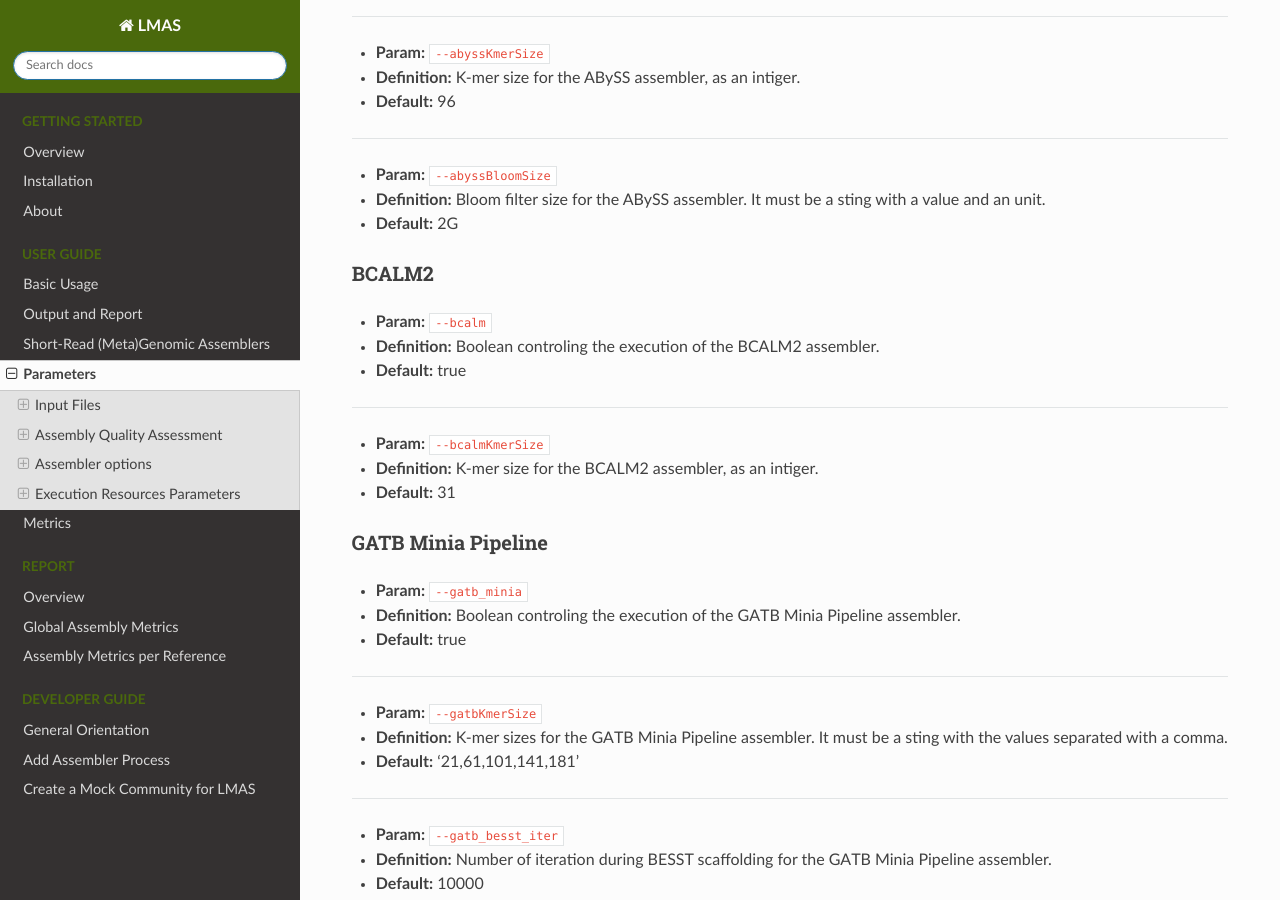
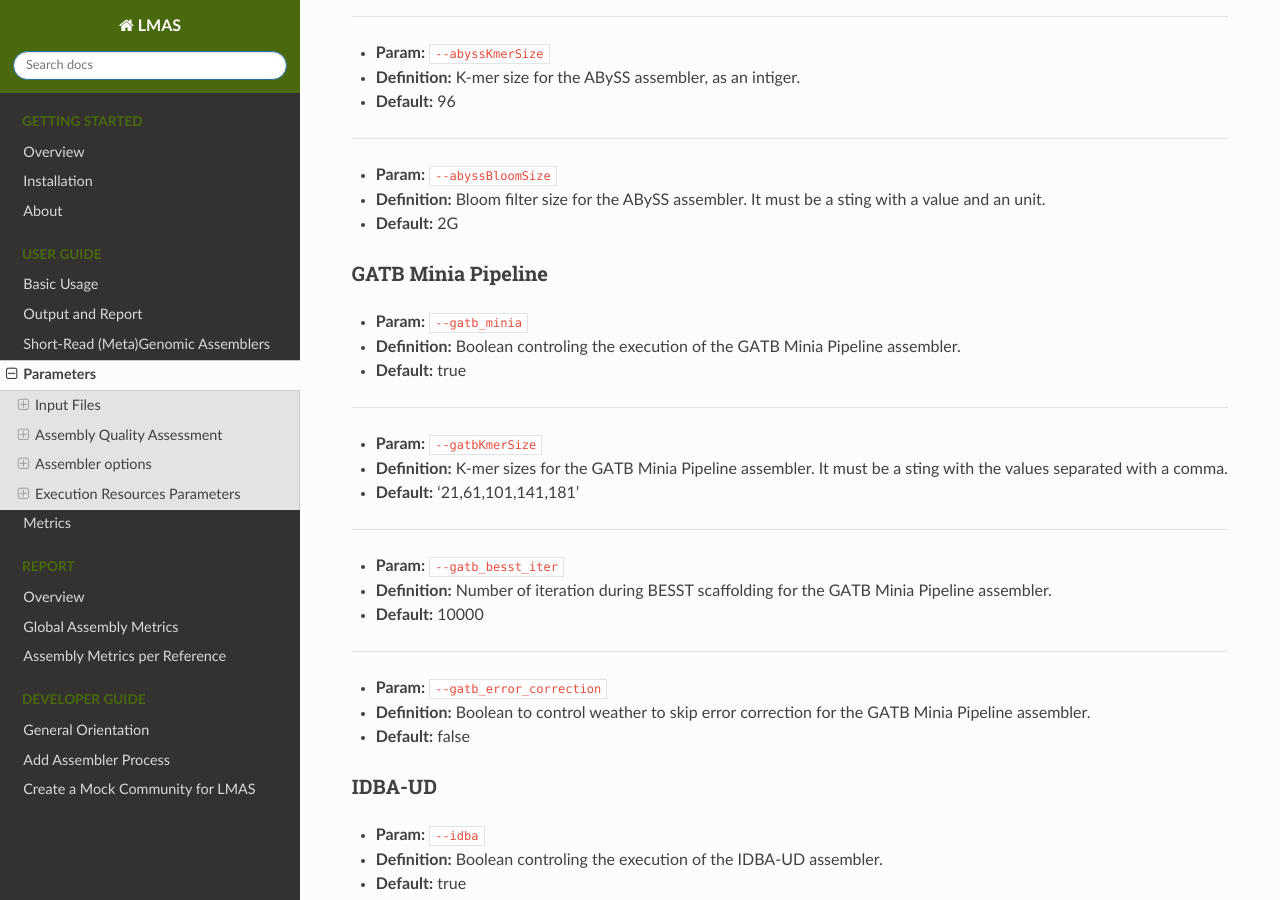
Before and after one commit to B-UMMI/LMAS, a Sphinx documentation site: the page built from docs/user/parameters.rst, in a window 1280 px wide and 900 px high, scrolled down 2169 px. Built offline with Sphinx 7.4.7 and the Read the Docs theme 2.0.0, drawn with Linux system fonts in a browser that asks for light colours.

Commit message:
remove mention of BCALM2 - deprecated from LMAS

```diff
--- a/docs/getting_started/installation.rst
+++ b/docs/getting_started/installation.rst
@@ -146,10 +146,6 @@ To use LMAS the following options are available:
          --abyssBloomSize           Bloom filter size for the ABySS assembler.
                                     It must be a sting with a value and an unit.
                                     (default: 2G)
-         --bcalm                    Boolean controling the execution of the BCALM2 assembler.
-                                    (default: true)
-         --bcalmKmerSize            K-mer size for the BCALM2 assembler, as an intiger.
-                                    (default 31)
          --gatb_minia               Boolean controling the execution of the GATB Minia Pipeline assembler.
                                     (default: true)
          --gatbKmerSize             K-mer sizes for the GATB Minia Pipeline assembler.
--- a/docs/user/basic_usage.rst
+++ b/docs/user/basic_usage.rst
@@ -105,10 +105,6 @@ To use LMAS the following options are available:
          --abyssBloomSize           Bloom filter size for the ABySS assembler.
                                     It must be a sting with a value and an unit.
                                     (default: 2G)
-         --bcalm                    Boolean controling the execution of the BCALM2 assembler.
-                                    (default: true)
-         --bcalmKmerSize            K-mer size for the BCALM2 assembler, as an intiger.
-                                    (default 31)
          --gatb_minia               Boolean controling the execution of the GATB Minia Pipeline assembler.
                                     (default: true)
          --gatbKmerSize             K-mer sizes for the GATB Minia Pipeline assembler.
--- a/docs/user/parameters.rst
+++ b/docs/user/parameters.rst
@@ -119,24 +119,6 @@ ABySS
 * **Definition:** Bloom filter size for the ABySS assembler. It must be a sting with a value and an unit.
 
 * **Default:** 2G
-
-BCALM2
-^^^^^^
-
-* **Param:** :code:`--bcalm`
-
-* **Definition:** Boolean controling the execution of the BCALM2 assembler.
-
-* **Default:** true
-
-----------------
-
-* **Param:** :code:`--bcalmKmerSize`
-
-* **Definition:** K-mer size for the BCALM2 assembler, as an intiger.
-
-* **Default:** 31
-
 
 GATB Minia Pipeline
 ^^^^^^^^^^^^^^^^^^^
```
Also changed, not shown: README.md (+0 -4 lines), docs/dev/add_process.rst (+2 -5 lines), docs/user/assemblers.rst (+0 -12 lines), modules/assembly/README.md, 4 other files.
